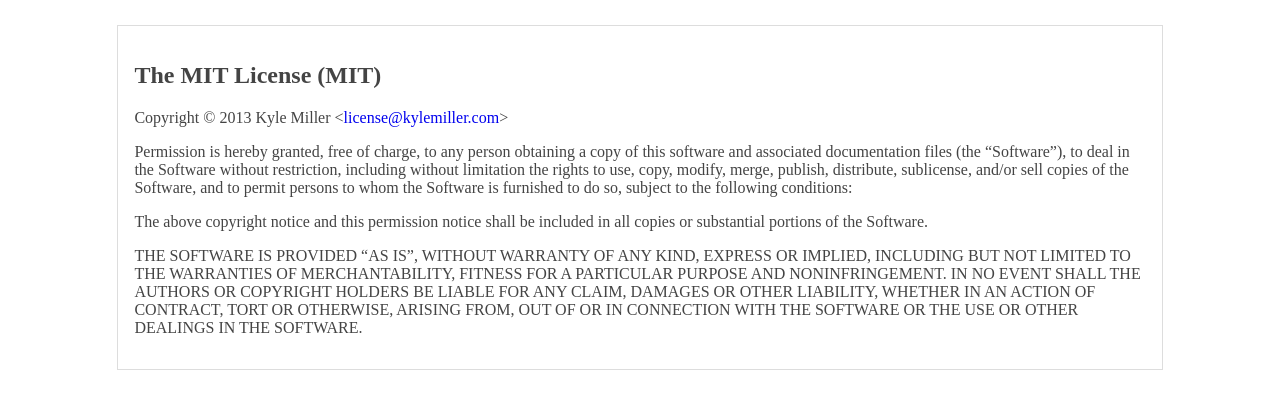
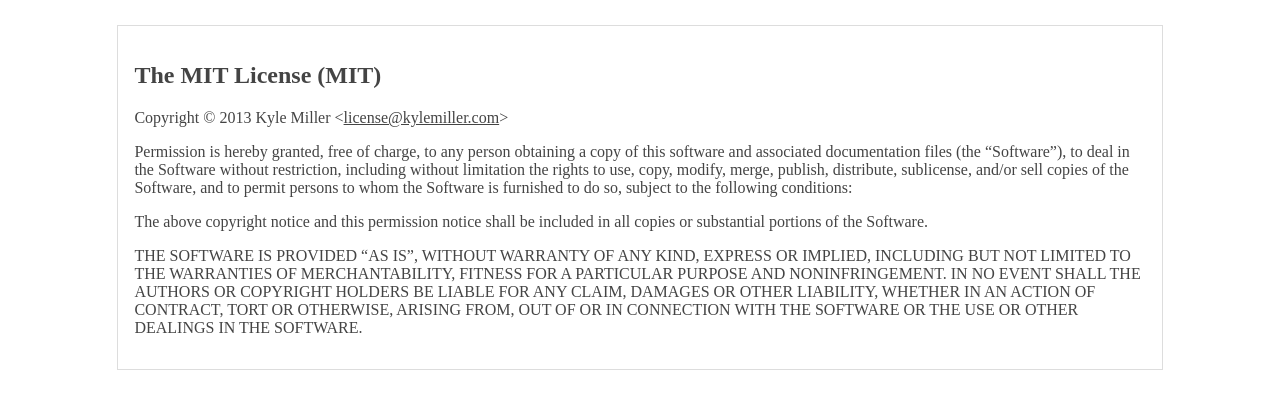
Before and after one commit to kamiller/mit-license, a plain HTML site: page index.html in a window 1280 px wide. Drawn offline with nearby package versions, Linux system fonts and the light colour scheme.

Commit message:
Update index.html

```diff
--- a/index.html
+++ b/index.html
@@ -8,7 +8,7 @@
 <style>
   body {color:#444;}
   article {width:80%;margin: 25px auto;border:1px solid #ddd;padding:1em;}
-  a {text-decoration:none};
+  a {color:#444;}
 </style>
 </head>
 <body>
```
